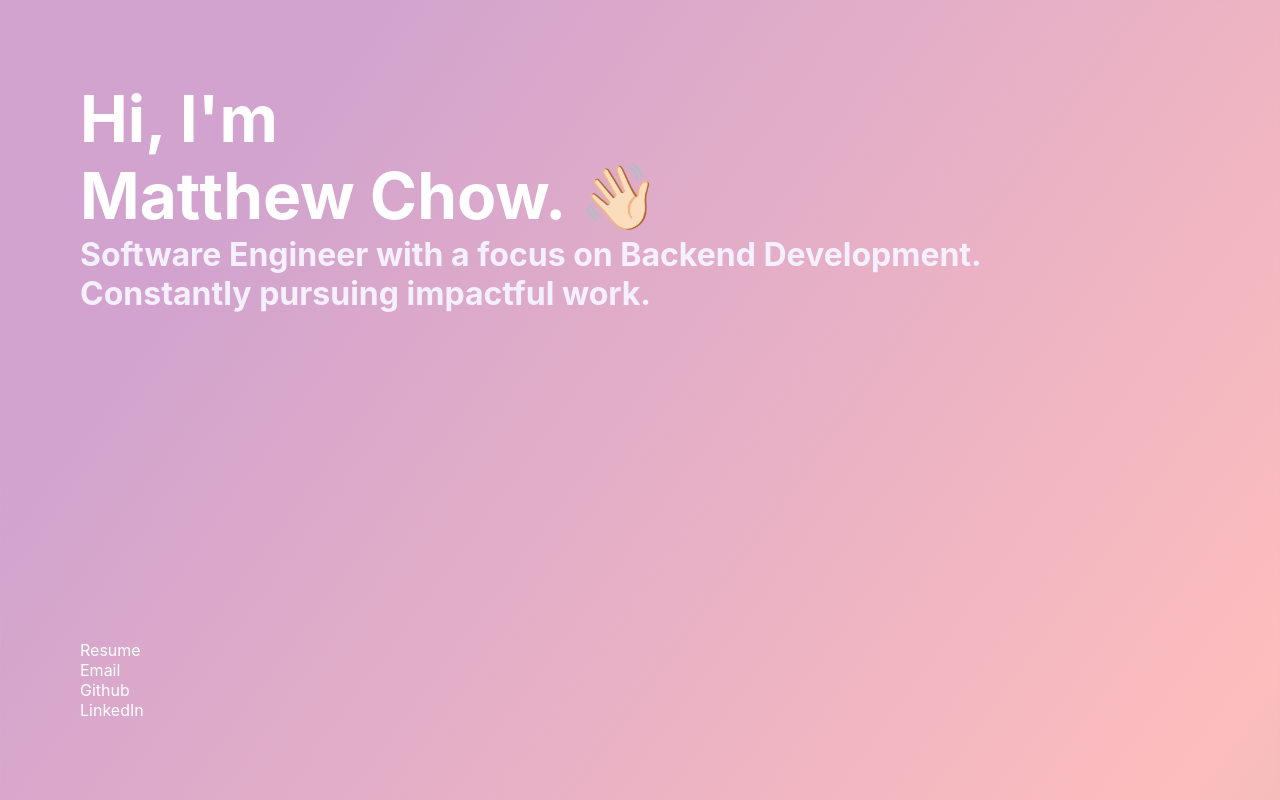
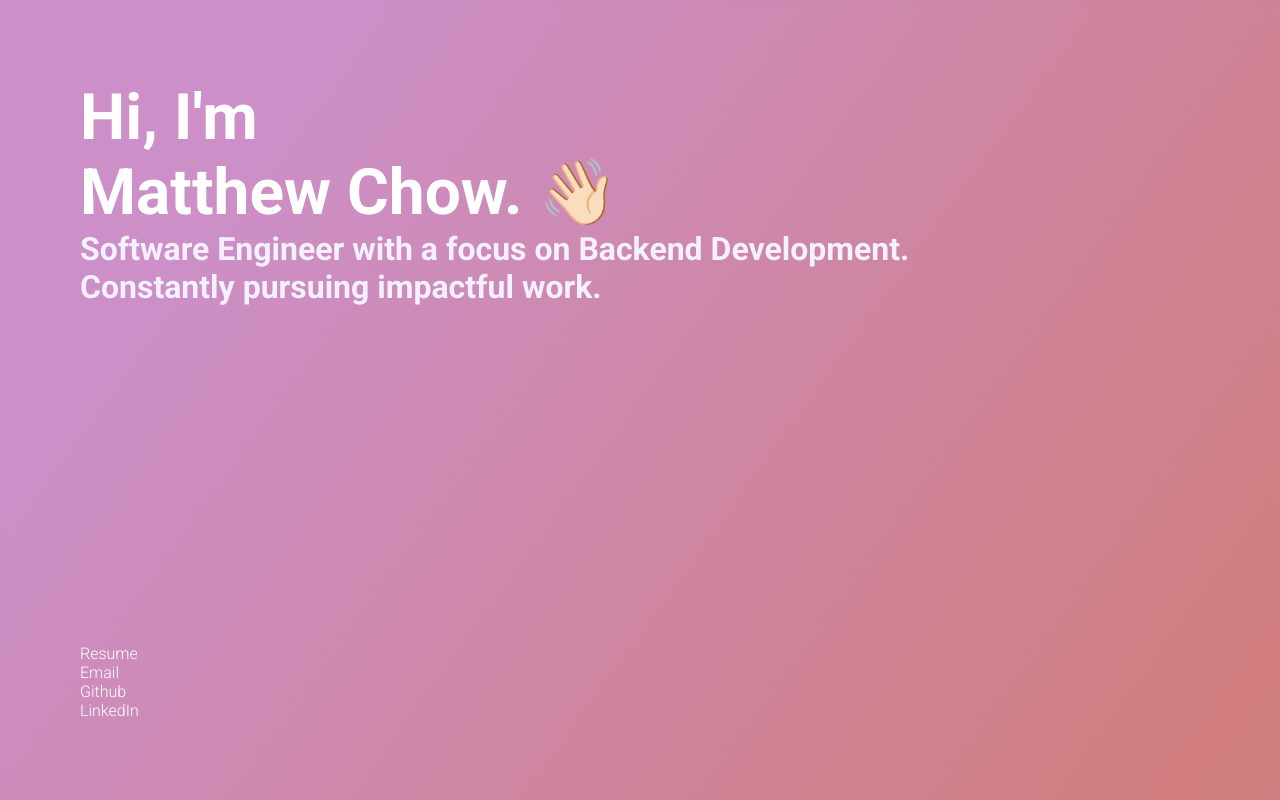
Before and after one commit to mpchow/personalWebsite_V2, a React (Create React App) app: page / in a window 1280 px wide. Shown: the top 800 px of the page. Built offline with nearby package versions, Linux system fonts and the light colour scheme.

Commit message:
Change font and background

```diff
--- a/src/index.css
+++ b/src/index.css
@@ -11,12 +11,15 @@ html, body, div, span, applet, object, iframe, h1, h2, h3, h4, h5, h6, p, blockq
 body {
   margin: 0;
   margin-top: 0;
-  font-family: -apple-system, BlinkMacSystemFont, 'Segoe UI', 'Roboto', 'Oxygen',
+  /* font-family: -apple-system, BlinkMacSystemFont, 'Segoe UI', 'Roboto', 'Oxygen',
     'Ubuntu', 'Cantarell', 'Fira Sans', 'Droid Sans', 'Helvetica Neue',
-    sans-serif;
+    sans-serif; */
+    font-family: 'Roboto', sans-serif;
   -webkit-font-smoothing: antialiased;
   -moz-osx-font-smoothing: grayscale;
-  background: linear-gradient(306deg, rgba(183,183,217,1) 0%, rgba(231,186,186,1) 53%, rgba(252,189,189,1) 60%, rgba(209,163,206,1) 92%);
+
+  background: rgb(118,118,158);
+  background: linear-gradient(306deg, rgba(118,118,158,1) 0%, rgba(201,128,128,1) 53%, rgba(209,125,125,1) 60%, rgba(204,143,200,1) 92%);
 }
 
 code {
```
